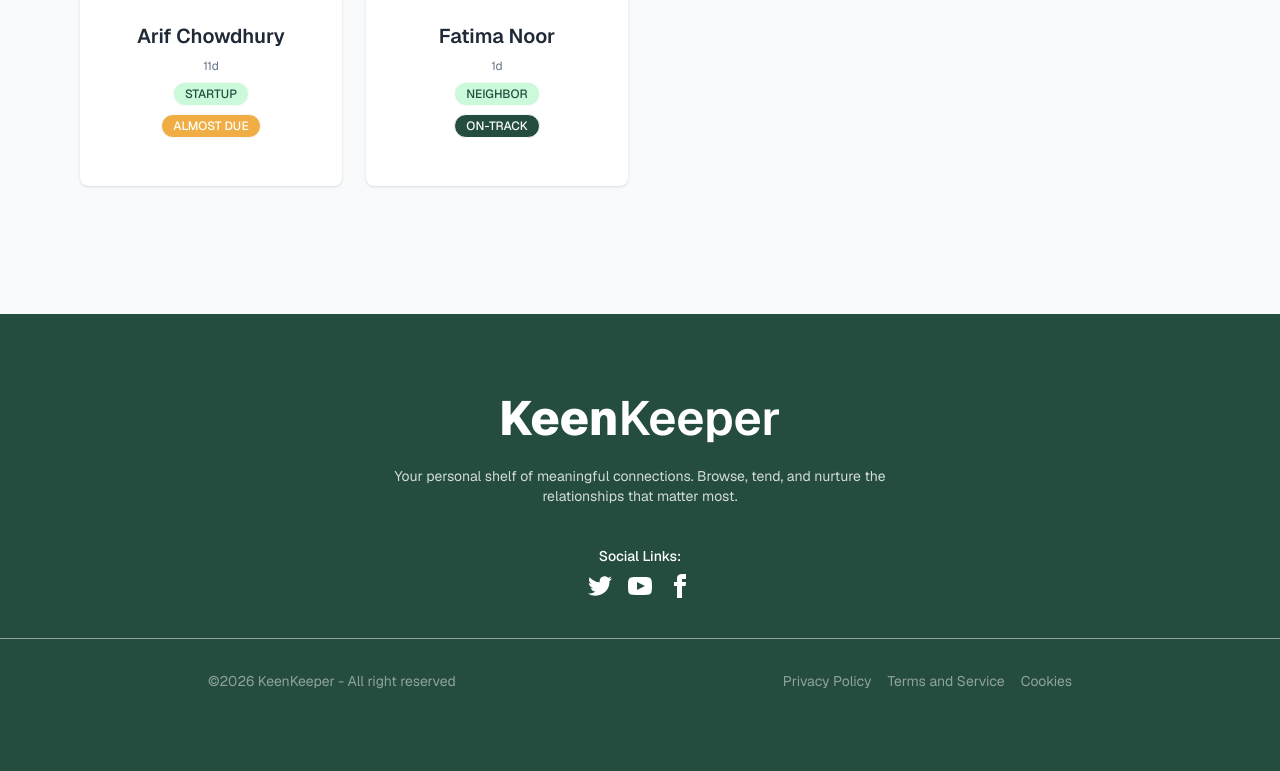
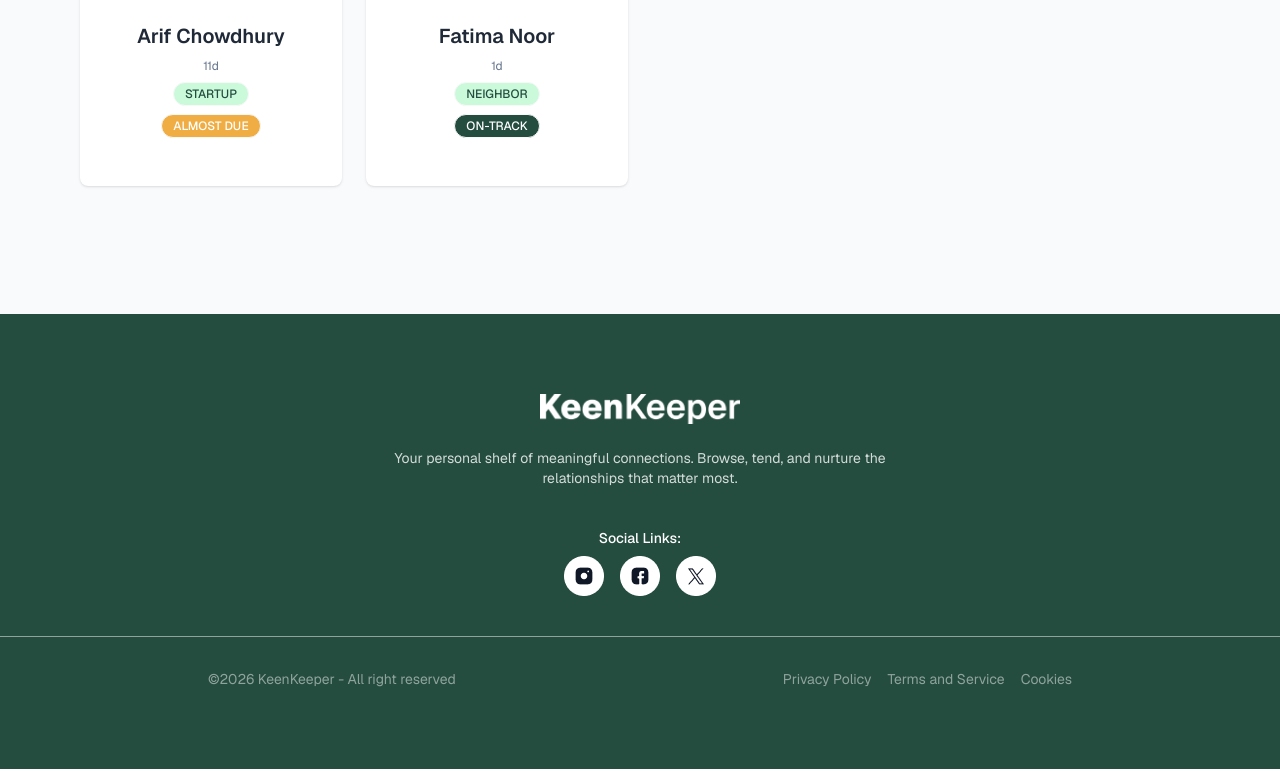
Before and after one commit to T4RUNN4/PH-B13_A07, a React (Vite) app: page / in a window 1280 px wide. Shown: the part 1474-2245 px from the top of the page. Built offline with nearby package versions, Linux system fonts and the light colour scheme.

Commit message:
Replaced logos with image files

```diff
--- a/src/components/shared/Footer.jsx
+++ b/src/components/shared/Footer.jsx
@@ -1,10 +1,13 @@
+import Logo from "../../assets/logo-xl.png"
+import Fb from "../../assets/facebook.png"
+import Insta from "../../assets/instagram.png"
+import X from "../../assets/twitter.png"
+
 export default function Footer() {
   return (
     <footer className="footer footer-horizontal footer-center bg-[#244D3F] text-white py-20">
       <aside>
-        <h1 className="text-2xl md:text-5xl font-semibold">
-          <span className="font-extrabold">Keen</span>Keeper
-        </h1>
+        <img src={Logo} alt="KeenKeeper's Logo" className="w-50" md:w-full />
         <p className="text-white/80 mt-4 max-w-sm md:max-w-lg">
           Your personal shelf of meaningful connections. Browse, tend, and
           nurture the relationships that matter most.
@@ -13,39 +16,9 @@ export default function Footer() {
       <nav>
         <p className="text-white text-md font-medium">Social Links:</p>
         <div className="grid grid-flow-col gap-4">
-          <a>
-            <svg
-              xmlns="http://www.w3.org/2000/svg"
-              width="24"
-              height="24"
-              viewBox="0 0 24 24"
-              className="fill-current"
-            >
-              <path d="M24 4.557c-.883.392-1.832.656-2.828.775 1.017-.609 1.798-1.574 2.165-2.724-.951.564-2.005.974-3.127 1.195-.897-.957-2.178-1.555-3.594-1.555-3.179 0-5.515 2.966-4.797 6.045-4.091-.205-7.719-2.165-10.148-5.144-1.29 2.213-.669 5.108 1.523 6.574-.806-.026-1.566-.247-2.229-.616-.054 2.281 1.581 4.415 3.949 4.89-.693.188-1.452.232-2.224.084.626 1.956 2.444 3.379 4.6 3.419-2.07 1.623-4.678 2.348-7.29 2.04 2.179 1.397 4.768 2.212 7.548 2.212 9.142 0 14.307-7.721 13.995-14.646.962-.695 1.797-1.562 2.457-2.549z"></path>
-            </svg>
-          </a>
-          <a>
-            <svg
-              xmlns="http://www.w3.org/2000/svg"
-              width="24"
-              height="24"
-              viewBox="0 0 24 24"
-              className="fill-current"
-            >
-              <path d="M19.615 3.184c-3.604-.246-11.631-.245-15.23 0-3.897.266-4.356 2.62-4.385 8.816.029 6.185.484 8.549 4.385 8.816 3.6.245 11.626.246 15.23 0 3.897-.266 4.356-2.62 4.385-8.816-.029-6.185-.484-8.549-4.385-8.816zm-10.615 12.816v-8l8 3.993-8 4.007z"></path>
-            </svg>
-          </a>
-          <a>
-            <svg
-              xmlns="http://www.w3.org/2000/svg"
-              width="24"
-              height="24"
-              viewBox="0 0 24 24"
-              className="fill-current"
-            >
-              <path d="M9 8h-3v4h3v12h5v-12h3.642l.358-4h-4v-1.667c0-.955.192-1.333 1.115-1.333h2.885v-5h-3.808c-3.596 0-5.192 1.583-5.192 4.615v3.385z"></path>
-            </svg>
-          </a>
+          <img src={Insta} alt="Instagram Icon" />
+          <img src={Fb} alt="Facebook Icon" />
+          <img src={X} alt="X Icon" />
         </div>
       </nav>
       <div className="flex flex-col md:flex-row justify-between border-t border-[#FAFAFA]/50 pt-8 px-10 lg:px-52 w-full">
--- a/src/components/shared/Navbar.jsx
+++ b/src/components/shared/Navbar.jsx
@@ -2,6 +2,8 @@ import { History, House, ChartSpline } from "lucide-react";
 import { Link } from "react-router";
 import { TabContext } from "../../context/CurrentTabContext";
 import { useContext } from "react";
+
+import Logo from "../../assets/logo.png"
 
 export default function Navbar() {
   const { currTab, setCurrTab } = useContext(TabContext);
@@ -10,7 +12,7 @@ export default function Navbar() {
     <div className="navbar bg-base-100 shadow-sm px-6 md:px-20 py-4 flex flex-col md:flex-row items-center justify-center md:justify-between gap-4">
       <div>
         <Link to="/" onClick={() => setCurrTab("home")} className="text-2xl font-semibold text-[#244D3F]">
-          <span className="text-[#1F2937] font-extrabold">Keen</span>Keeper
+          <img src={Logo} alt="KeenKeeper Logo" />
         </Link>
       </div>
       <div>
```
